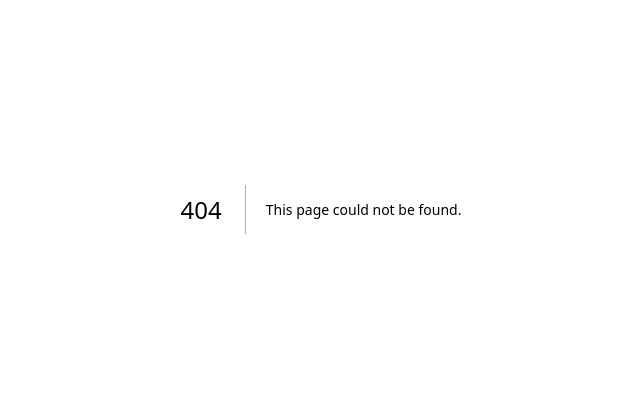
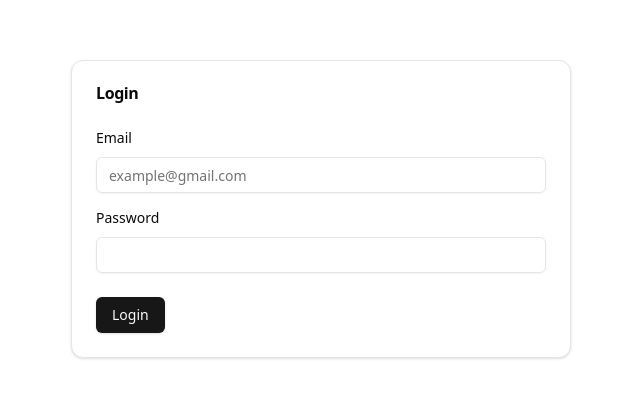
Before and after one commit to extrymes/CryptoPlay, a Next.js app: page /login in a window 1280 px wide. Before the commit this address had no page. Shown: the part 191-588 px from the top of the page, without its empty margins (319-959 px from the left). Built offline with nearby package versions, Linux system fonts and the light colour scheme.

Commit message:
feat(login): add login page with form validation

```diff
--- /dev/null
+++ b/src/app/login/layout.tsx
@@ -0,0 +1,11 @@
+export default function LoginLayout({
+  children,
+}: {
+  children: React.ReactNode;
+}) {
+  return (
+    <div className="flex min-h-screen items-center justify-center">
+      {children}
+    </div>
+  );
+}
--- /dev/null
+++ b/src/app/login/page.tsx
@@ -0,0 +1,82 @@
+"use client";
+
+import { Button } from "@/components/ui/button";
+import { Card, CardContent, CardHeader, CardTitle } from "@/components/ui/card";
+import {
+  Form,
+  FormControl,
+  FormField,
+  FormItem,
+  FormLabel,
+  FormMessage,
+} from "@/components/ui/form";
+import { Input } from "@/components/ui/input";
+import { zodResolver } from "@hookform/resolvers/zod";
+import { useForm } from "react-hook-form";
+import { z } from "zod";
+
+const formSchema = z.object({
+  email: z.string().email().max(50, {
+    message: "Email must be at most 50 characters.",
+  }),
+  password: z.string().max(50, {
+    message: "Password must be at most 50 characters.",
+  }),
+});
+
+export default function Login() {
+  const form = useForm<z.infer<typeof formSchema>>({
+    resolver: zodResolver(formSchema),
+    defaultValues: {
+      email: "",
+      password: "",
+    },
+  });
+
+  const onSubmit = (values: z.infer<typeof formSchema>) => {
+    console.log(values);
+  };
+
+  return (
+    <Card className="w-[500px]">
+      <CardHeader>
+        <CardTitle>Login</CardTitle>
+      </CardHeader>
+      <CardContent>
+        <Form {...form}>
+          <form onSubmit={form.handleSubmit(onSubmit)}>
+            <FormField
+              control={form.control}
+              name="email"
+              render={({ field }) => (
+                <FormItem className="mb-3">
+                  <FormLabel>Email</FormLabel>
+                  <FormControl>
+                    <Input {...field} placeholder="example@gmail.com" />
+                  </FormControl>
+                  <FormMessage />
+                </FormItem>
+              )}
+            />
+            <FormField
+              control={form.control}
+              name="password"
+              render={({ field }) => (
+                <FormItem>
+                  <FormLabel>Password</FormLabel>
+                  <FormControl>
+                    <Input {...field} type="password" />
+                  </FormControl>
+                  <FormMessage />
+                </FormItem>
+              )}
+            />
+            <Button type="submit" className="mt-6">
+              Login
+            </Button>
+          </form>
+        </Form>
+      </CardContent>
+    </Card>
+  );
+}
```
